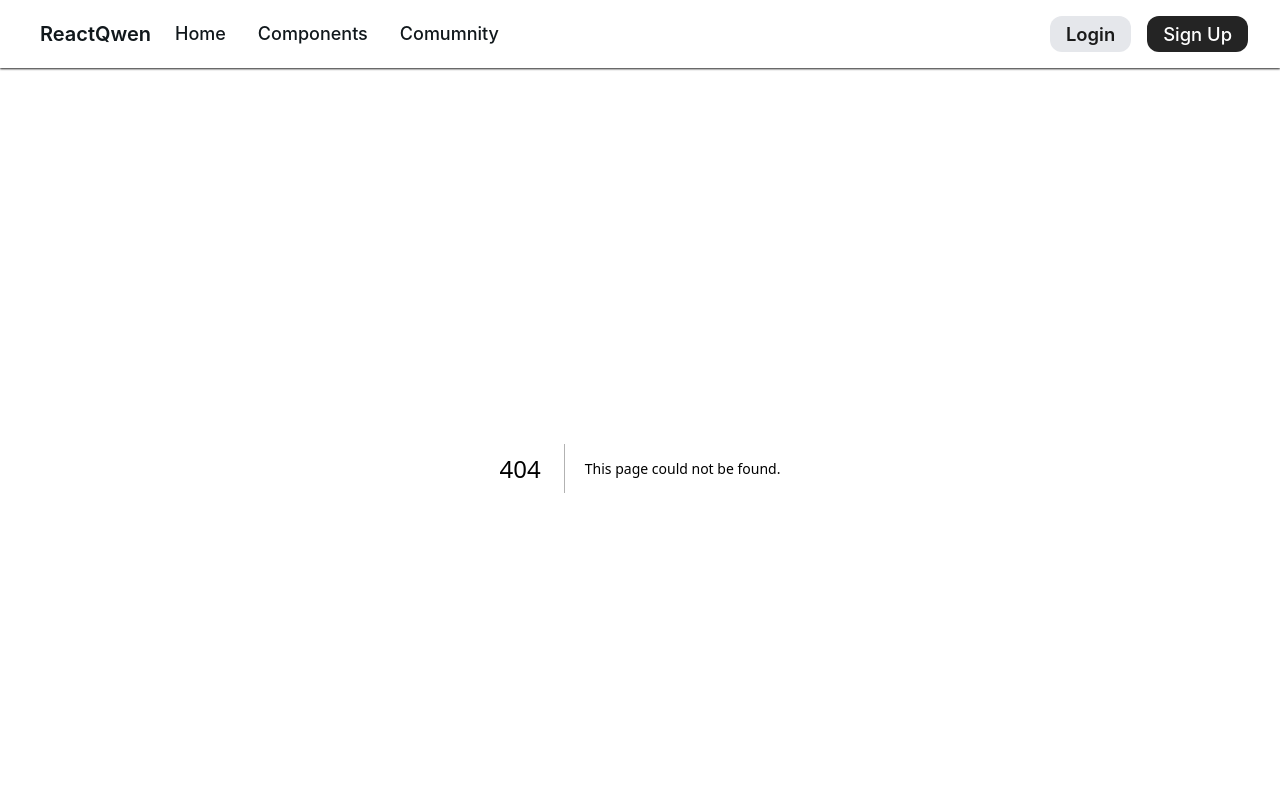
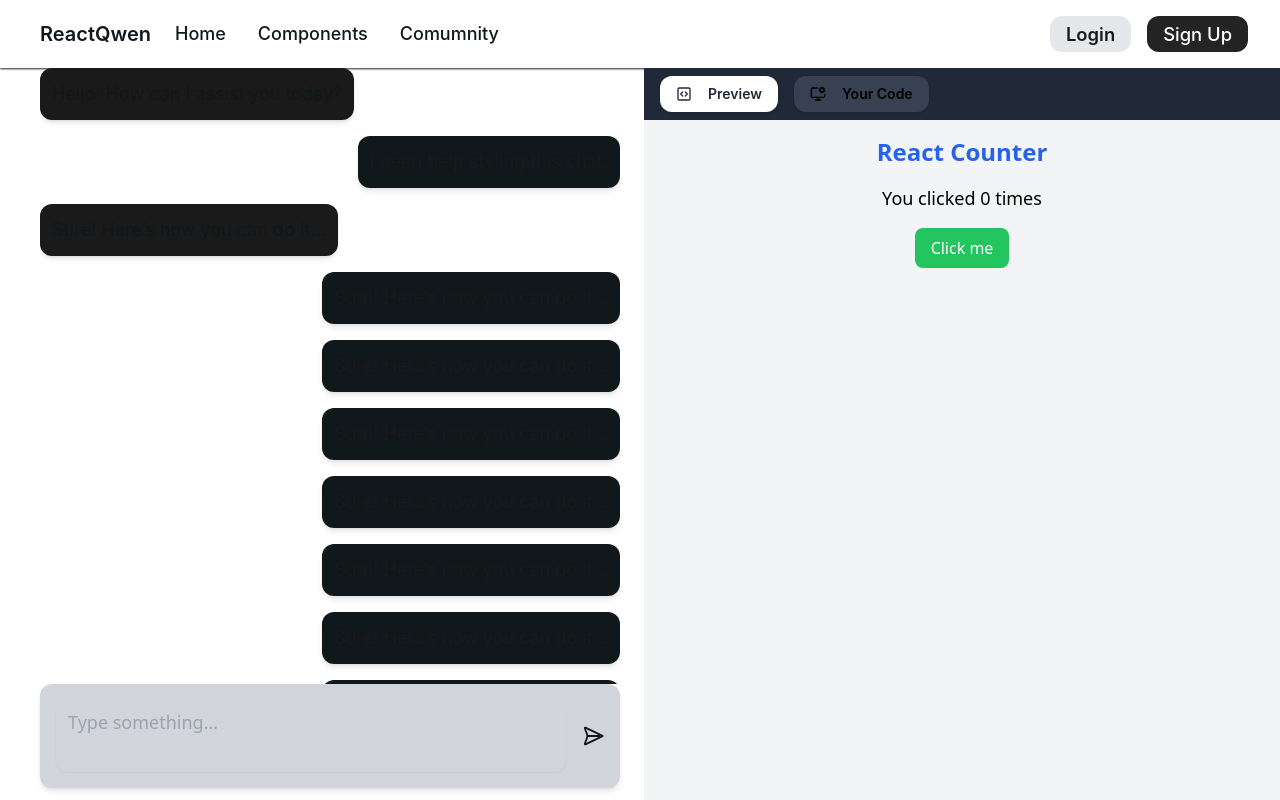
Before and after one commit to benzinamohamed/ReactQwen, a Next.js app: page /conversations/1 in a window 1280 px wide. Before the commit this address had no page. Built offline with nearby package versions, Linux system fonts and the light colour scheme.

Commit message:
conversation page route

```diff
--- /dev/null
+++ b/src/app/conversations/[conversation_id]/page.tsx
@@ -0,0 +1,189 @@
+"use client";
+
+import { useState, useEffect } from 'react';
+import { transform } from 'sucrase';
+import { JSX } from 'react/jsx-runtime';
+import ChatAi from '../../components/ChatAi';
+import { Button } from '@/components/ui/button';
+import { SquareCode, MonitorCog } from 'lucide-react';
+import Editor from "@monaco-editor/react";
+
+const defaultCode = `function App() {
+  const [count, setCount] = React.useState(0);
+
+  return (
+    <div className="p-4 flex flex-col items-center justify-center space-y-4">
+      <h1 className="text-2xl font-bold text-blue-600">React Counter</h1>
+      <p className="text-lg">You clicked {count} times</p>
+      <button
+        onClick={() => setCount(count + 1)}
+        className="px-4 py-2 bg-green-500 hover:bg-green-600 text-white rounded-lg transition-all"
+      >
+        Click me
+      </button>
+    </div>
+  );
+}`;
+
+export default function Coding(): JSX.Element {
+  const [jsCode, setJsCode] = useState<string>(defaultCode);
+  const [cssCode, setCssCode] = useState<string>('');
+  const [htmlContent, setHtmlContent] = useState<string>('');
+  const [error, setError] = useState<string | null>(null);
+  const [codePrev, setCodePrev] = useState<boolean>(false);
+
+  const handleCodeBtn = (e: React.MouseEvent<HTMLButtonElement>): void => {
+    e.preventDefault();
+    setCodePrev(true);
+  };
+
+  const handlePrevBtn = (e: React.MouseEvent<HTMLButtonElement>): void => {
+    e.preventDefault();
+    setCodePrev(false);
+  };
+
+  useEffect(() => {
+    const compileCode = () => {
+      try {
+        const transpiledCode = transform(jsCode, { transforms: ['jsx'] }).code;
+
+        const iframeHtml = `
+          <!DOCTYPE html>
+          <html>
+            <head>
+              <script src="https://unpkg.com/react@18/umd/react.development.js" crossorigin></script>
+              <script src="https://unpkg.com/react-dom@18/umd/react-dom.development.js" crossorigin></script>
+              <script src="https://cdn.tailwindcss.com"></script>
+              <style>
+                html, body {
+                  margin: 0;
+                  padding: 0;
+                  height: 100%;
+                }
+                #root {
+                  height: 100%;
+                  overflow: auto;
+                }
+                ${cssCode}
+              </style>
+            </head>
+            <body class="bg-gray-100">
+              <div id="root"></div>
+              <script>
+                document.addEventListener('DOMContentLoaded', () => {
+                  try {
+                    // Make sure React is defined
+                    if (typeof React === 'undefined') {
+                      throw new Error('React is not defined');
+                    }
+
+                    // Define the App function in the global scope
+                    ${transpiledCode}
+
+                    // Ensure App is defined
+                    if (typeof App !== 'function') {
+                      throw new Error('App function is not defined');
+                    }
+
+                    // Render using React 18's createRoot API
+                    const rootElement = document.getElementById('root');
+                    const root = ReactDOM.createRoot(rootElement);
+                    root.render(React.createElement(App));
+                  } catch (error) {
+                    console.error('Rendering error:', error);
+                    document.getElementById('root').innerHTML =
+                      '<div class="p-4 text-red-600 border border-red-300 rounded bg-red-50">' +
+                      '<p class="font-bold">Error:</p>' +
+                      '<pre class="mt-2 whitespace-pre-wrap">' + error.message + '</pre>' +
+                      '</div>';
+                  }
+                });
+              </script>
+            </body>
+          </html>
+        `;
+
+        setHtmlContent(iframeHtml);
+        setError(null);
+      } catch (error) {
+        if (error instanceof Error) {
+          setError(error.message);
+        } else {
+          setError(String(error));
+        }
+        setHtmlContent(`
+          <html>
+            <body class="p-4">
+              <div class="p-4 text-red-600 border border-red-300 rounded bg-red-50">
+                <p class="font-bold">Compilation Error:</p>
+                <pre class="mt-2 whitespace-pre-wrap">${error.message}</pre>
+              </div>
+            </body>
+          </html>
+        `);
+      }
+    };
+
+    const timeoutId = setTimeout(compileCode, 500);
+    return () => clearTimeout(timeoutId);
+  }, [jsCode, cssCode]);
+
+  return (
+    <div className="h-screen w-full grid grid-cols-4 grid-rows-1 gap-2 md:flex">
+      <div className="col-span-2 h-full overflow-hidden md:flex-1 flex">
+        <ChatAi />
+      </div>
+      <div className="col-span-2 h-full flex flex-col md:flex-1">
+        <div className="bg-gray-800 px-4 py-2 text-sm flex z-10 overflow-scroll">
+          <Button
+            onClick={handlePrevBtn}
+            className={`rounded-xl mr-4 font-semibold font-inter ${!codePrev ? 'bg-white text-gray-800' : 'bg-gray-700'}`}
+          >
+            <SquareCode className="mr-2" />
+            Preview
+          </Button>
+          <Button
+            onClick={handleCodeBtn}
+            className={`rounded-xl font-inter font-semibold ${codePrev ? 'bg-white text-gray-800' : 'bg-gray-700'}`}
+          >
+            <MonitorCog className="mr-2" />
+            Your Code
+          </Button>
+        </div>
+
+        <div className="flex-grow relative">
+          {codePrev ? (
+            <div className="absolute inset-0">
+
+                <div className="h-full overflow-auto">
+                <Editor
+                  height="100%"
+                  defaultLanguage="javascript"
+                  defaultValue={jsCode}
+                  theme="vs-dark"
+                  options={{ readOnly: true }}
+                  onChange={(value) => setJsCode(value || '')}
+                />
+                </div>
+            </div>
+          ) : (
+            <div className="absolute inset-0">
+              {error ? (
+                <div className="p-4 text-red-900 bg-black font-inter font-bold overflow-auto h-full">
+                  {error}
+                </div>
+              ) : (
+                <iframe
+                  srcDoc={htmlContent}
+                  className="w-full h-full border-0"
+                  sandbox="allow-scripts"
+                  title="preview"
+                />
+              )}
+            </div>
+          )}
+        </div>
+      </div>
+    </div>
+  );
+}
```
